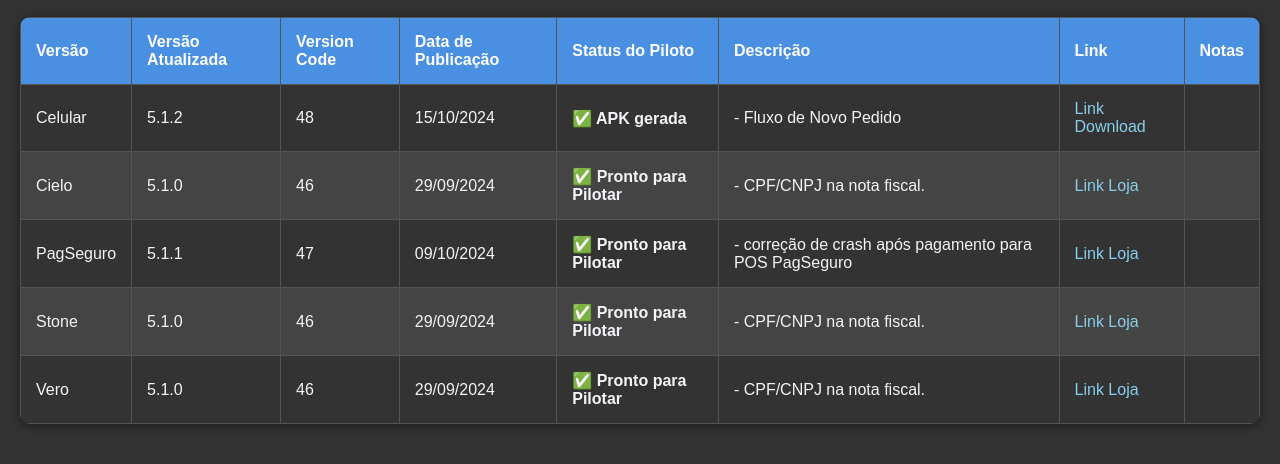
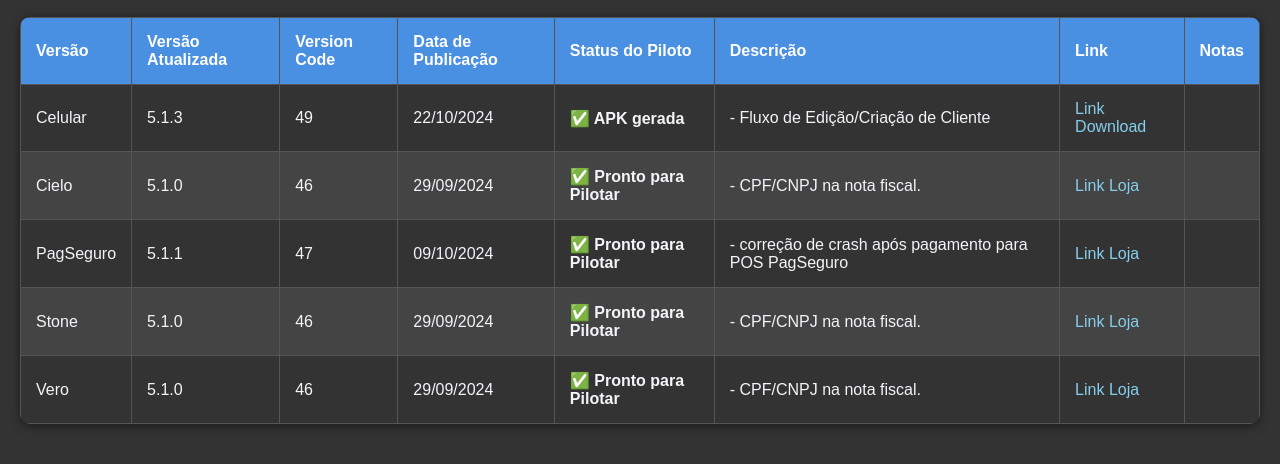
Before and after one commit to tecno3T/pilotPOSVersionPage, a plain HTML site: page index.html in a window 1280 px wide. Shown: the part 138-602 px from the top of the page. Drawn offline with Linux system fonts and the light colour scheme.

Commit message:
versão 5.1.3 para celular exclussivo
Fluxo de Novo cliente/Edição

```diff
--- a/index.html
+++ b/index.html
@@ -284,12 +284,12 @@
     <tbody>
     <tr class="editable">
         <td>Celular</td>
-        <td>5.1.2</td>
-        <td>48</td>
-        <td>15/10/2024</td>
+        <td>5.1.3</td>
+        <td>49</td>
+        <td>22/10/2024</td>
         <td class="status">✅ APK gerada</td>
-        <td>- Fluxo de Novo Pedido</td>
-        <td><a href="https://drive.google.com/file/d/12Eg4nvCW-TC5usFgxxMVVJVNzx9SB80o/view?usp=sharing" target="_blank">Link Download</a></td>
+        <td>- Fluxo de Edição/Criação de Cliente</td>
+        <td><a href="https://drive.google.com/file/d/13BAyEZ--S0stgTMuSQ4yrVAxv6tHSJms/view?usp=sharing" target="_blank">Link Download</a></td>
         <td></td>
     </tr>
     <tr class="editable">
```
